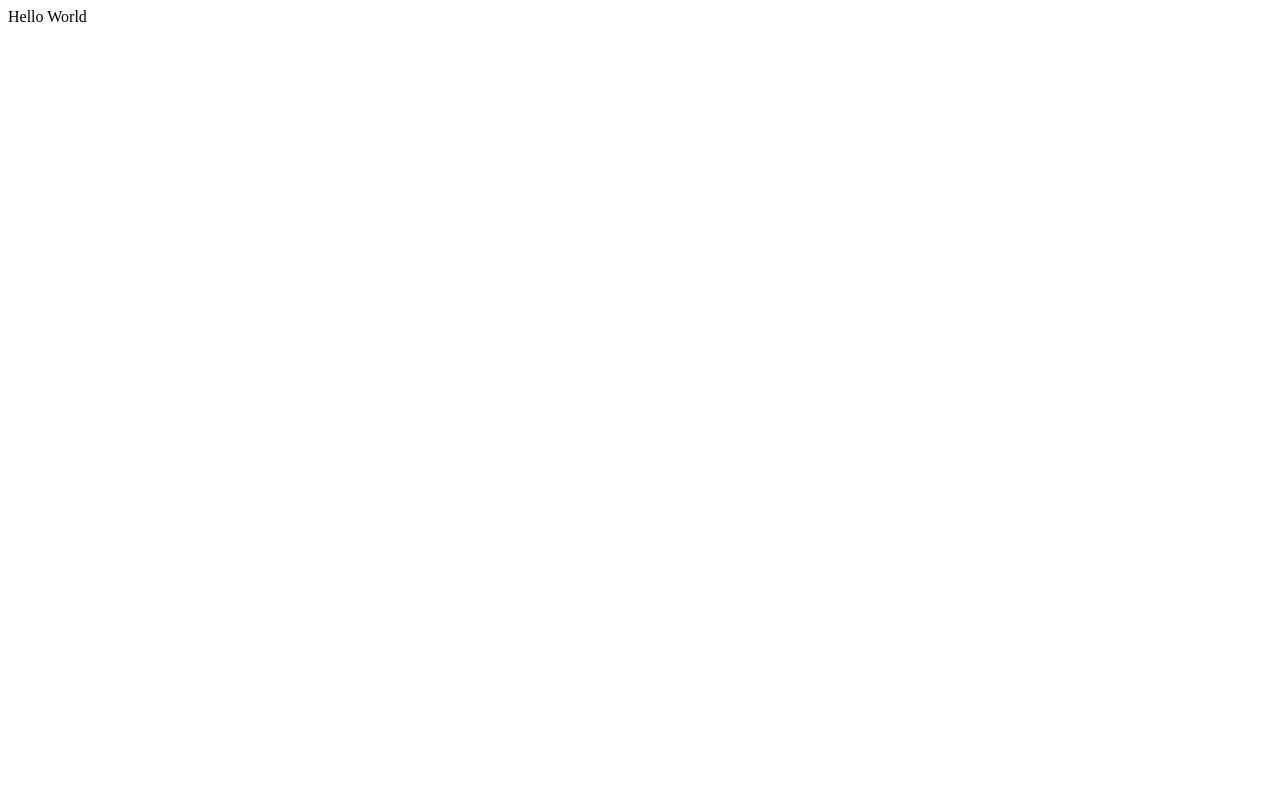
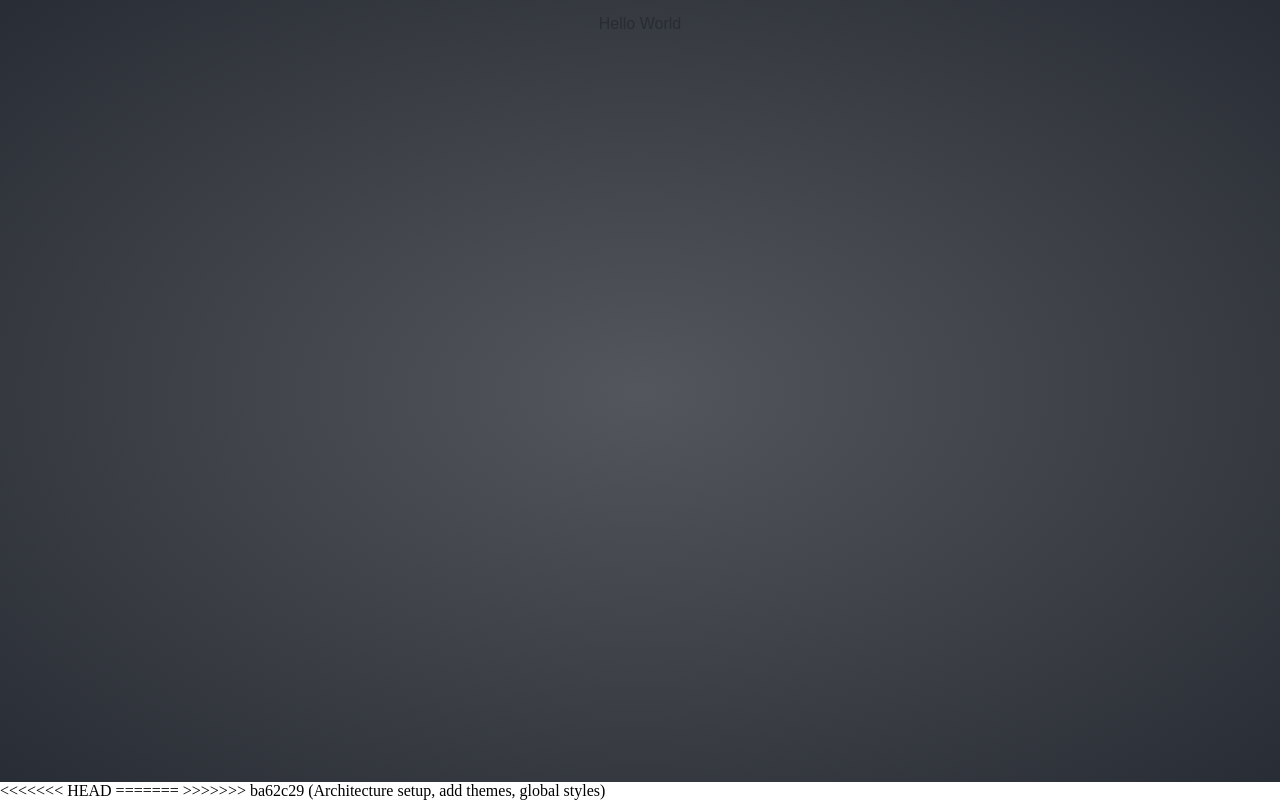
Before and after one commit to b3-bogusz/sudoku-react, a React (Create React App) app: page / in a window 1280 px wide. Built offline with nearby package versions, Linux system fonts and the light colour scheme.

Commit message:
Architecture setup, add themes, global styles

```diff
--- a/public/index.html
+++ b/public/index.html
@@ -29,6 +29,7 @@
   <body>
     <noscript>You need to enable JavaScript to run this app.</noscript>
     <div id="root"></div>
+<<<<<<< HEAD
     <!--
       This HTML file is a template.
       If you open it directly in the browser, you will see an empty page.
@@ -39,5 +40,8 @@
       To begin the development, run `npm start` or `yarn start`.
       To create a production bundle, use `npm run build` or `yarn build`.
     -->
+=======
+
+>>>>>>> ba62c29 (Architecture setup, add themes, global styles)
   </body>
 </html>
--- a/src/index.tsx
+++ b/src/index.tsx
@@ -1,12 +1,15 @@
 import React from 'react';
 import ReactDOM from 'react-dom';
+import { ThemeProvider } from "styled-components";
 
 import reportWebVitals from './reportWebVitals';
+import { GlobalStyles, theme } from "./styles";
 
 ReactDOM.render(
-  <React.StrictMode>
-      <div>Hello World</div>
-  </React.StrictMode>,
+    <ThemeProvider theme={theme}>
+        <GlobalStyles />
+        <div>Hello World</div>
+    </ThemeProvider>,
   document.getElementById('root')
 );
 
--- /dev/null
+++ b/src/styles/global.ts
@@ -0,0 +1,26 @@
+import { createGlobalStyle, css } from "styled-components";
+
+export default createGlobalStyle`
+  ${({ theme }) => css `
+      html {
+        height: 100%;
+
+        body {
+          display: flex;
+          flex-direction: column;
+          height: 100%;
+          margin: 0;
+
+          #root {
+            background: ${theme.colors.background};
+            color: ${theme.colors.black};
+            display: flex;
+            font-family: sans-serif;
+            height: 100%;
+            justify-content: center;
+            padding: 15px;
+          }
+        }
+      }
+  `}
+`
--- /dev/null
+++ b/src/styles/index.ts
@@ -0,0 +1,2 @@
+export { default as GlobalStyles } from './global'
+export { default as theme } from './theme'
--- /dev/null
+++ b/src/styles/theme.ts
@@ -0,0 +1,10 @@
+export default {
+    colors: {
+        background: 'radial-gradient(#282c34cc, #282c34)',
+        black: '#282c34',
+        blue: '#a0e9fd',
+        lightBlue: '#caf3fe',
+        white: '#fff',
+    },
+    transition: '0.3s',
+}
--- /dev/null
+++ b/src/typings/theme.d.ts
@@ -0,0 +1,8 @@
+import 'styled-components'
+import { theme } from "../styles";
+
+type Theme = typeof theme
+
+declare module 'styled-components' {
+    export interface DefaultTheme extends Theme {}
+}
```
Also changed, not shown: package.json (+11 -10 lines), .webstorm/settings.json (added), 2 other files (tests, documents, lock files or other folders).
